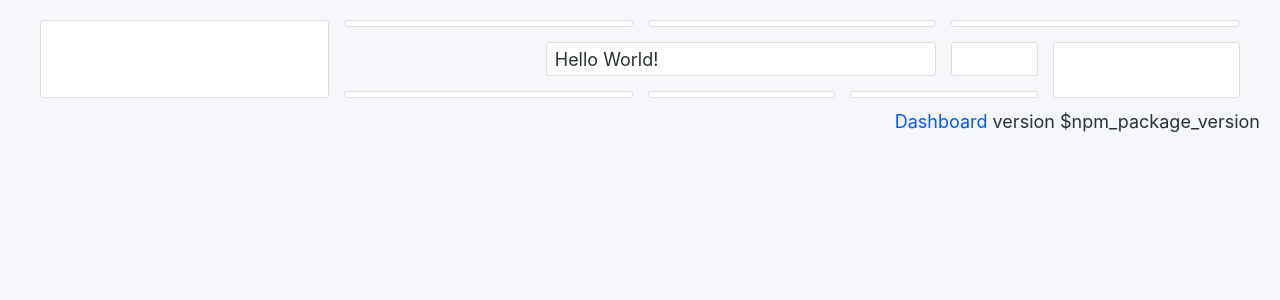
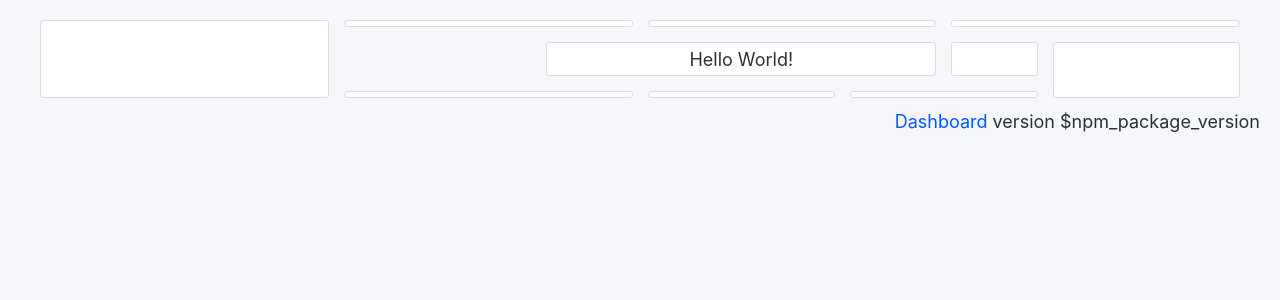
Before and after one commit to cocoli89/dashboard_react, a React (Create React App) app: page / in a window 1280 px wide. Shown: the top 300 px of the page. Built offline with nearby package versions, Linux system fonts and the light colour scheme.

Commit message:
Make widget content centered (configurable)

```diff
--- a/src/components/dashboard/Dashboard.tsx
+++ b/src/components/dashboard/Dashboard.tsx
@@ -2,7 +2,7 @@ import React from "react";
 
 import variables, { Variables } from "common/variables";
 import widgetComponents from "common/widgets";
-import Widget from "components/widget/Widget";
+import Widget, { defaultOptions } from "components/widget/Widget";
 
 import "./Dashboard.scss";
 
@@ -59,6 +59,10 @@ class Dashboard extends React.Component<Props> {
                 width={widget.width}
                 height={widget.height}
                 type={widget.type}
+                options={{
+                  ...defaultOptions,
+                  ...widget.options
+                }}
                 heightInPx={heightInPx}
               >
                 {React.createElement(Component, widget.options)}
--- a/src/components/widget/Widget.tsx
+++ b/src/components/widget/Widget.tsx
@@ -3,23 +3,36 @@ import cn from "classnames";
 
 import "./Widget.scss";
 
+export interface OptionsProps {
+  align: "center" | "base";
+}
+
 export interface Props {
   width: number;
   height: number;
   type: string;
+  options: OptionsProps;
   heightInPx: number;
   children: React.ReactNode;
 }
+
+export const defaultOptions: OptionsProps = {
+  align: "center"
+};
 
 const isGap = (type: string) => type === "empty";
 
 /** Single widget within the dashboard */
 class Widget extends React.Component<Props> {
   render() {
-    const { width, height, type, heightInPx, children } = this.props;
+    const { width, height, type, options, heightInPx, children } = this.props;
     return (
       <div
-        className={cn({ widget: !isGap(type) })}
+        className={cn({
+          widget: !isGap(type),
+          "d-flex align-items-center justify-content-center text-center":
+            options.align === "center"
+        })}
         style={{
           gridRowStart: `span ${height}`,
           gridColumnStart: `span ${width}`,
--- a/src/styles/utilities.scss
+++ b/src/styles/utilities.scss
@@ -36,6 +36,10 @@
 
 .align-items-center {
   align-items: center;
+}
+
+.justify-content-center {
+  justify-content: center;
 }
 
 .justify-content-around {
```
Also changed, not shown: 2 other files (tests, documents, lock files or other folders).
